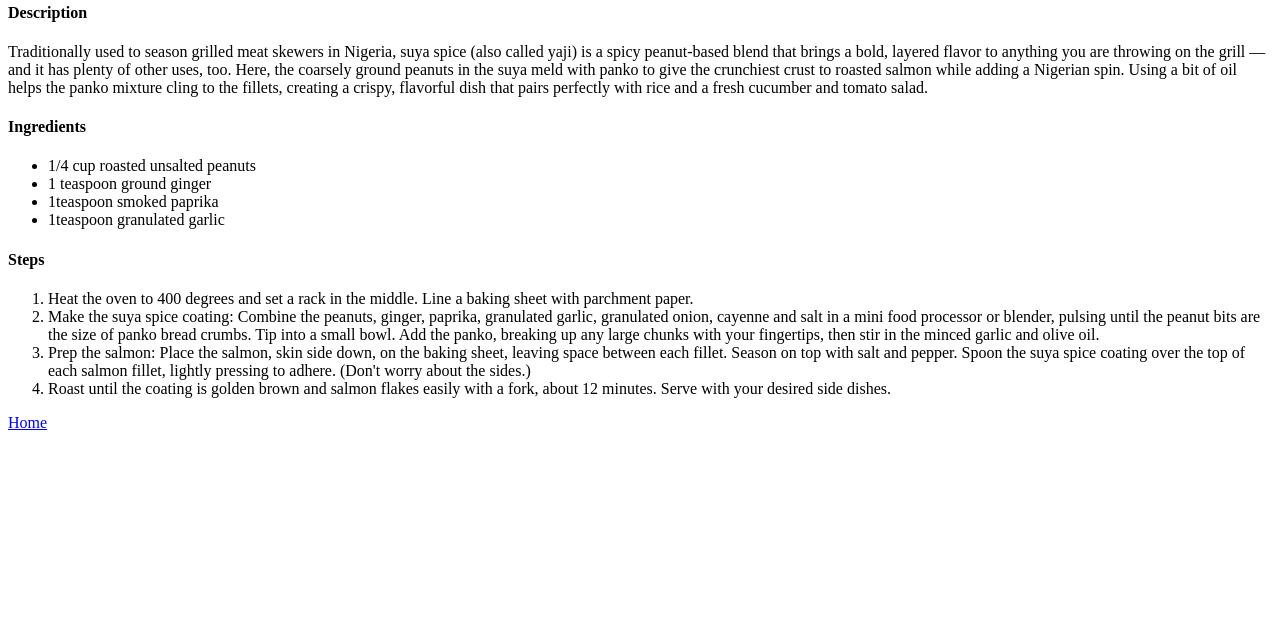
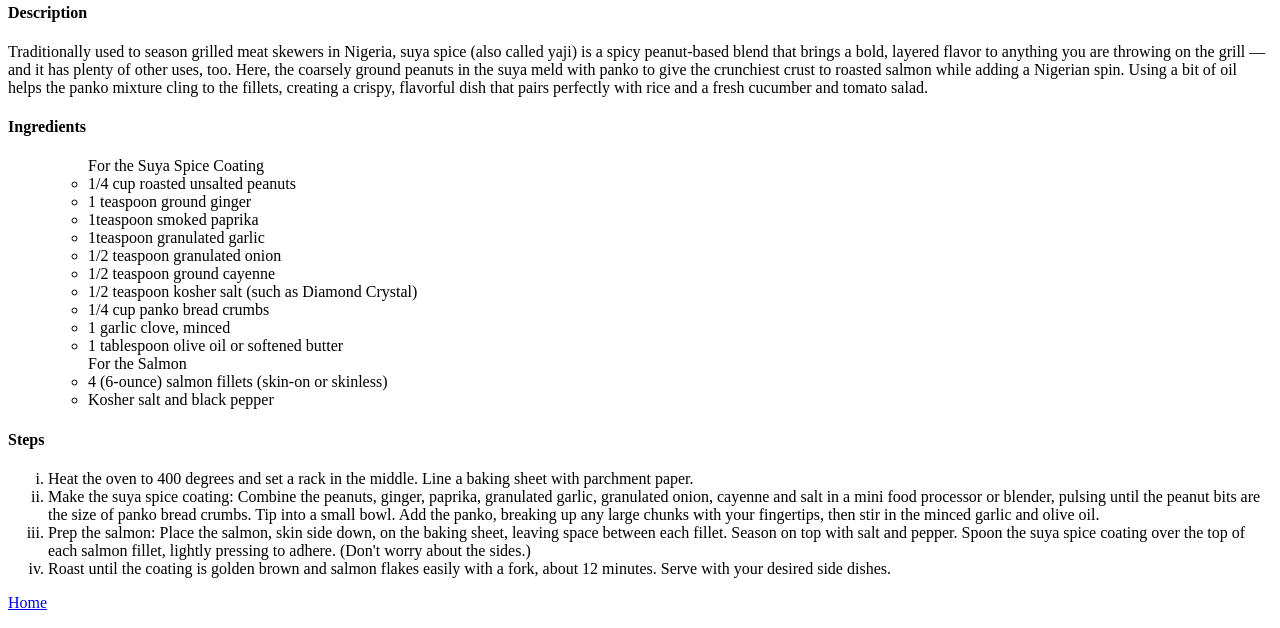
Before and after one commit to byronraco/odin-recipes, a plain HTML site: page recipes/suya-spiced-salmon.html in a window 1280 px wide. Shown: the part 289-917 px from the top of the page. Before the commit the page ends 800 px from the top, so only its background shows below. Drawn offline with Linux system fonts and the light colour scheme.

Commit message:
Finalized recipe

```diff
--- a/recipes/suya-spiced-salmon.html
+++ b/recipes/suya-spiced-salmon.html
@@ -19,19 +19,32 @@
         <h4>Ingredients</h4>
         <p>
             <ul>
-                <li>1/4 cup roasted unsalted peanuts</li>
-                <li>1 teaspoon ground ginger</li>
-                <li>1teaspoon smoked paprika</li>
-                <li>1teaspoon granulated garlic </li>
+                <ul >
+                    For the Suya Spice Coating
+                    <li>1/4 cup roasted unsalted peanuts</li>
+                    <li>1 teaspoon ground ginger</li>
+                    <li>1teaspoon smoked paprika</li>
+                    <li>1teaspoon granulated garlic </li>
+                    <li>1/2 teaspoon granulated onion</li>
+                    <li>1/2 teaspoon ground cayenne</li>
+                    <li>1/2 teaspoon kosher salt (such as Diamond Crystal)</li>
+                    <li>1/4 cup panko bread crumbs</li>
+                    <li>1 garlic clove, minced</li>
+                    <li>1 tablespoon olive oil or softened butter</li>
+                </ul>
+                <ul>
+                    For the Salmon
+                    <li>4 (6-ounce) salmon fillets (skin-on or skinless)</li>
+                    <li>Kosher salt and black pepper</li>
+                </ul>
             </ul>
         </p>
         <h4>Steps</h4>
-        <ol>
+        <ol type="i">
             <li>Heat the oven to 400 degrees and set a rack in the middle. Line a baking sheet with parchment paper.</li>
             <li>Make the suya spice coating: Combine the peanuts, ginger, paprika, granulated garlic, granulated onion, cayenne and salt in a mini food processor or blender, pulsing until the peanut bits are the size of panko bread crumbs. Tip into a small bowl. Add the panko, breaking up any large chunks with your fingertips, then stir in the minced garlic and olive oil.</li>
             <li>Prep the salmon: Place the salmon, skin side down, on the baking sheet, leaving space between each fillet. Season on top with salt and pepper. Spoon the suya spice coating over the top of each salmon fillet, lightly pressing to adhere. (Don't worry about the sides.)</li>
             <li>Roast until the coating is golden brown and salmon flakes easily with a fork, about 12 minutes. Serve with your desired side dishes.</li>
-
         </ol>
 
         <p>
```
